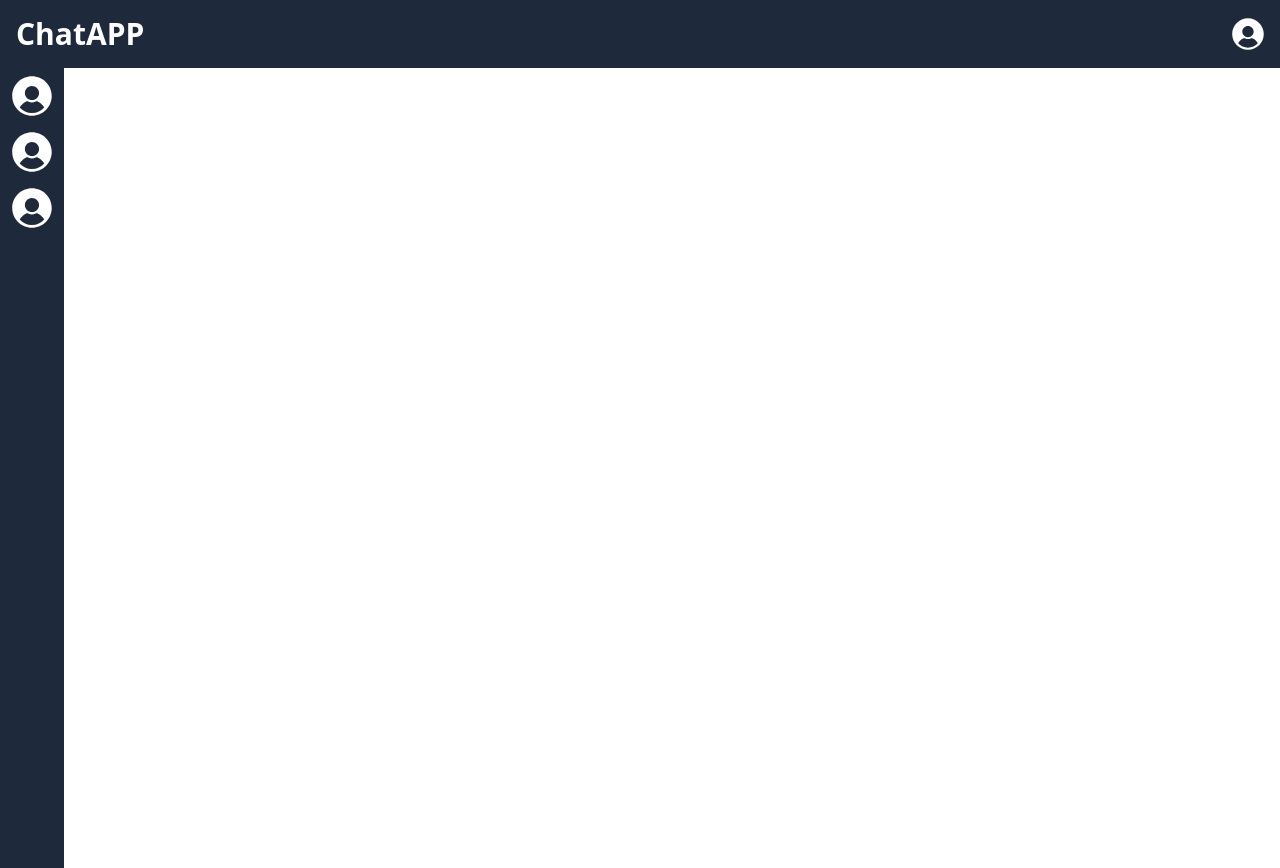
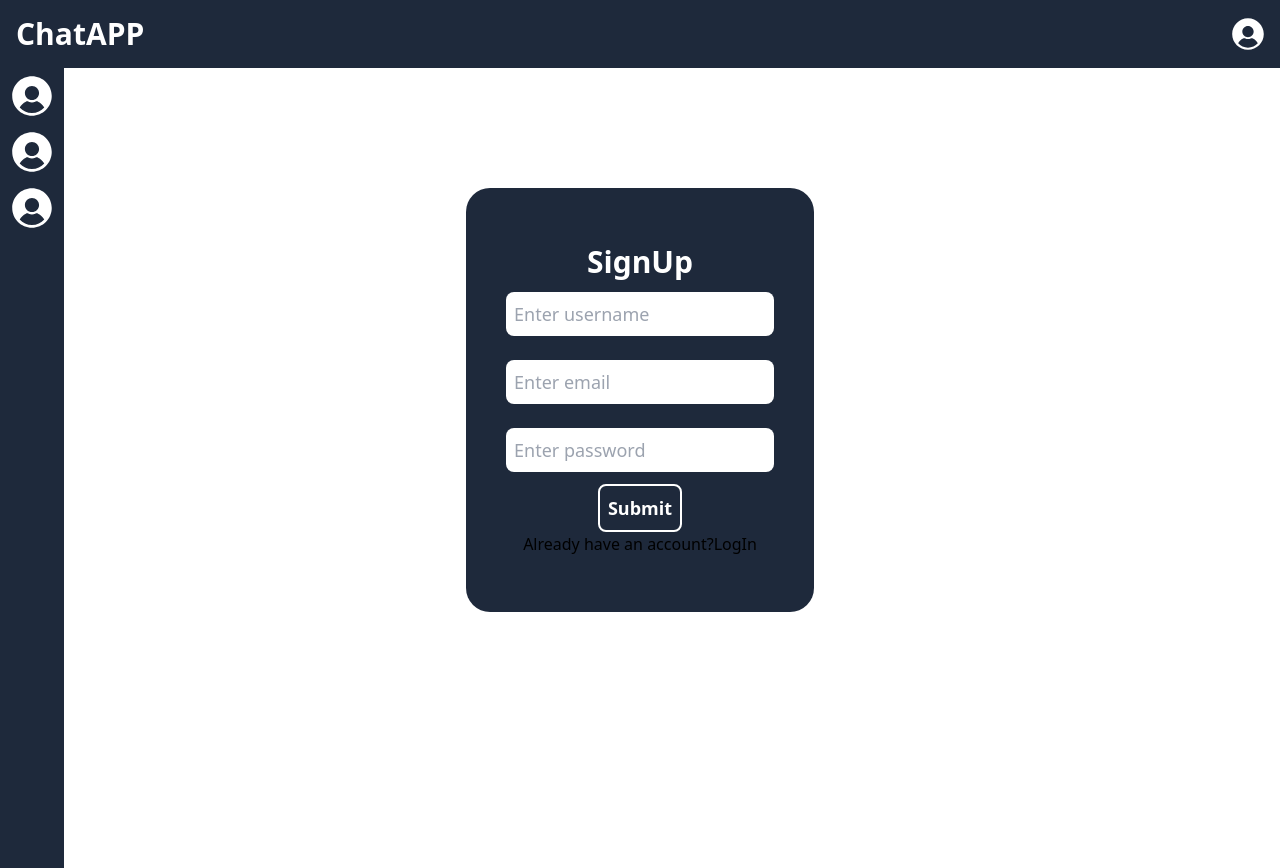
Before and after one commit to Azzpect/ChatApp, a React (Vite) app in the folder frontend/: page / in a window 1280 px wide. Built offline with nearby package versions, Linux system fonts and the light colour scheme.

Commit message:
added login and signup element

```diff
--- a/frontend/package.json
+++ b/frontend/package.json
@@ -18,6 +18,7 @@
     "@types/react": "^18.3.12",
     "@types/react-dom": "^18.3.1",
     "@vitejs/plugin-react": "^4.3.3",
+    "concurrently": "^9.1.0",
     "eslint": "^9.13.0",
     "eslint-plugin-react-hooks": "^5.0.0",
     "eslint-plugin-react-refresh": "^0.4.14",
--- a/frontend/src/App.tsx
+++ b/frontend/src/App.tsx
@@ -1,11 +1,13 @@
 import FriendList from "./components/FriendList"
 import Navbar from "./components/Navbar"
+import Form from "./components/Form"
 
 export default function App() {
     return (
         <>
         <Navbar />
         <FriendList />
+        <Form />
         </>
     )
 }
--- /dev/null
+++ b/frontend/src/components/Form.tsx
@@ -0,0 +1,35 @@
+import { useState } from "react"
+
+
+
+export default function Form() {
+
+    const [formType, changeFormType] = useState(1)
+
+    const signUp = () => {
+        changeFormType(1)
+    }
+    const logIn = () => {
+        changeFormType(2)
+    }
+
+    const handleSubmit = async (e: React.SyntheticEvent<HTMLFormElement>) => {
+        e.preventDefault();
+        const formData = new FormData(e.target as HTMLFormElement)
+        console.log(formData);
+    }
+
+
+    return (
+        <form onSubmit={handleSubmit} className="absolute top-1/2 left-1/2 -translate-x-1/2 -translate-y-1/2 flex flex-col items-center px-10 py-14 bg-slate-800 rounded-3xl">
+            { formType === 1 && <h3 className="text-white text-3xl font-bold">SignUp</h3>}
+            { formType === 2 && <h3 className="text-white text-3xl font-bold">LogIn</h3>}
+            <input type="text" className="auth-input" name="username" id="" placeholder="Enter username" required/>
+            { formType === 1 && <input type="email" className="auth-input" name="email" id="" placeholder="Enter email" required/>}
+            <input type="password" className="auth-input" name="password" id="" placeholder="Enter password" required/>
+            <input type="submit" className="border-2 border-white p-2 text-lg rounded-lg text-white font-bold" value="Submit" />
+            {formType === 2 && <p>Create an account.<button onClick={signUp}>SignUp</button></p>}
+            {formType === 1 && <p>Already have an account?<button onClick={logIn}>LogIn</button></p>}
+        </form>
+    )
+}
--- a/frontend/src/components/FriendList.tsx
+++ b/frontend/src/components/FriendList.tsx
@@ -1,4 +1,5 @@
 import userIcon from "../assets/userIcon.svg"
+import triangle from "../assets/triangle.svg"
 
 interface FriendCardProps {
     icon: string,
@@ -15,7 +16,7 @@ export default function FriendList() {
         <div className="bg-slate-800 h-screen w-16 flex flex-col items-center">
             {
                friendList.map((friend) => {
-                return <FriendCard icon={friend.icon} name={friend.name} />
+                return <FriendCard key={friend.name} icon={friend.icon} name={friend.name} />
                })
             }
         </div>
@@ -27,8 +28,9 @@ function FriendCard({icon, name}: FriendCardProps) {
     return (
         <div className="group relative w-full overflow-x-visible">
             <img src={icon} alt="" className="w-10 my-2 mx-auto cursor-pointer"/>
-            <div className="absolute hidden group-hover:block right-[-2.5rem] top-1/2 -translate-y-1/2 bg-slate-900 p-2 whitespace-nowrap">
-                <h3 className="">{name}</h3>
+            <div className="absolute hidden group-hover:block left-[120%] top-1/2 -translate-y-1/2 bg-slate-900 p-2 whitespace-nowrap">
+                <img className="absolute right-full w-4 rotate-90" src={triangle} alt="" />
+                <h3 className="text-white">{name}</h3>
             </div>
         </div>
     )
--- a/frontend/src/index.css
+++ b/frontend/src/index.css
@@ -6,4 +6,7 @@
     .primary-heading {
         @apply text-white font-black text-3xl
     }
+    .auth-input {
+        @apply outline-none rounded-lg pl-2 py-2 text-lg my-3
+    }
 }
--- a/frontend/src/output.css
+++ b/frontend/src/output.css
@@ -562,6 +562,19 @@ video {
   color: rgb(255 255 255 / var(--tw-text-opacity, 1));
 }
 
+.auth-input {
+  margin-top: 0.75rem;
+  margin-bottom: 0.75rem;
+  border-radius: 0.5rem;
+  padding-top: 0.5rem;
+  padding-bottom: 0.5rem;
+  padding-left: 0.5rem;
+  font-size: 1.125rem;
+  line-height: 1.75rem;
+  outline: 2px solid transparent;
+  outline-offset: 2px;
+}
+
 .absolute {
   position: absolute;
 }
@@ -570,36 +583,16 @@ video {
   position: relative;
 }
 
-.bottom-0 {
-  bottom: 0px;
-}
-
-.bottom-\[\] {
-  bottom: ;
-}
-
-.bottom-\[80\%\] {
-  bottom: 80%;
-}
-
-.-bottom-\[80\%\] {
-  bottom: -80%;
-}
-
-.-bottom-\[20\%\] {
-  bottom: -20%;
-}
-
-.-bottom-\[30\%\] {
-  bottom: -30%;
-}
-
 .left-1\/2 {
   left: 50%;
 }
 
-.right-\[-2\.5rem\] {
-  right: -2.5rem;
+.left-\[120\%\] {
+  left: 120%;
+}
+
+.right-full {
+  right: 100%;
 }
 
 .top-1\/2 {
@@ -636,6 +629,10 @@ video {
   width: 4rem;
 }
 
+.w-4 {
+  width: 1rem;
+}
+
 .w-8 {
   width: 2rem;
 }
@@ -651,6 +648,11 @@ video {
 
 .-translate-y-1\/2 {
   --tw-translate-y: -50%;
+  transform: translate(var(--tw-translate-x), var(--tw-translate-y)) rotate(var(--tw-rotate)) skewX(var(--tw-skew-x)) skewY(var(--tw-skew-y)) scaleX(var(--tw-scale-x)) scaleY(var(--tw-scale-y));
+}
+
+.rotate-90 {
+  --tw-rotate: 90deg;
   transform: translate(var(--tw-translate-x), var(--tw-translate-y)) rotate(var(--tw-rotate)) skewX(var(--tw-skew-x)) skewY(var(--tw-skew-y)) scaleX(var(--tw-scale-x)) scaleY(var(--tw-scale-y));
 }
 
@@ -678,6 +680,23 @@ video {
   white-space: nowrap;
 }
 
+.rounded-3xl {
+  border-radius: 1.5rem;
+}
+
+.rounded-lg {
+  border-radius: 0.5rem;
+}
+
+.border-2 {
+  border-width: 2px;
+}
+
+.border-white {
+  --tw-border-opacity: 1;
+  border-color: rgb(255 255 255 / var(--tw-border-opacity, 1));
+}
+
 .bg-slate-800 {
   --tw-bg-opacity: 1;
   background-color: rgb(30 41 59 / var(--tw-bg-opacity, 1));
@@ -696,6 +715,30 @@ video {
   padding: 1rem;
 }
 
+.px-10 {
+  padding-left: 2.5rem;
+  padding-right: 2.5rem;
+}
+
+.py-14 {
+  padding-top: 3.5rem;
+  padding-bottom: 3.5rem;
+}
+
+.text-3xl {
+  font-size: 1.875rem;
+  line-height: 2.25rem;
+}
+
+.text-lg {
+  font-size: 1.125rem;
+  line-height: 1.75rem;
+}
+
+.font-bold {
+  font-weight: 700;
+}
+
 .text-white {
   --tw-text-opacity: 1;
   color: rgb(255 255 255 / var(--tw-text-opacity, 1));
```
Also changed, not shown: frontend/src/assets/triangle.svg (added).
